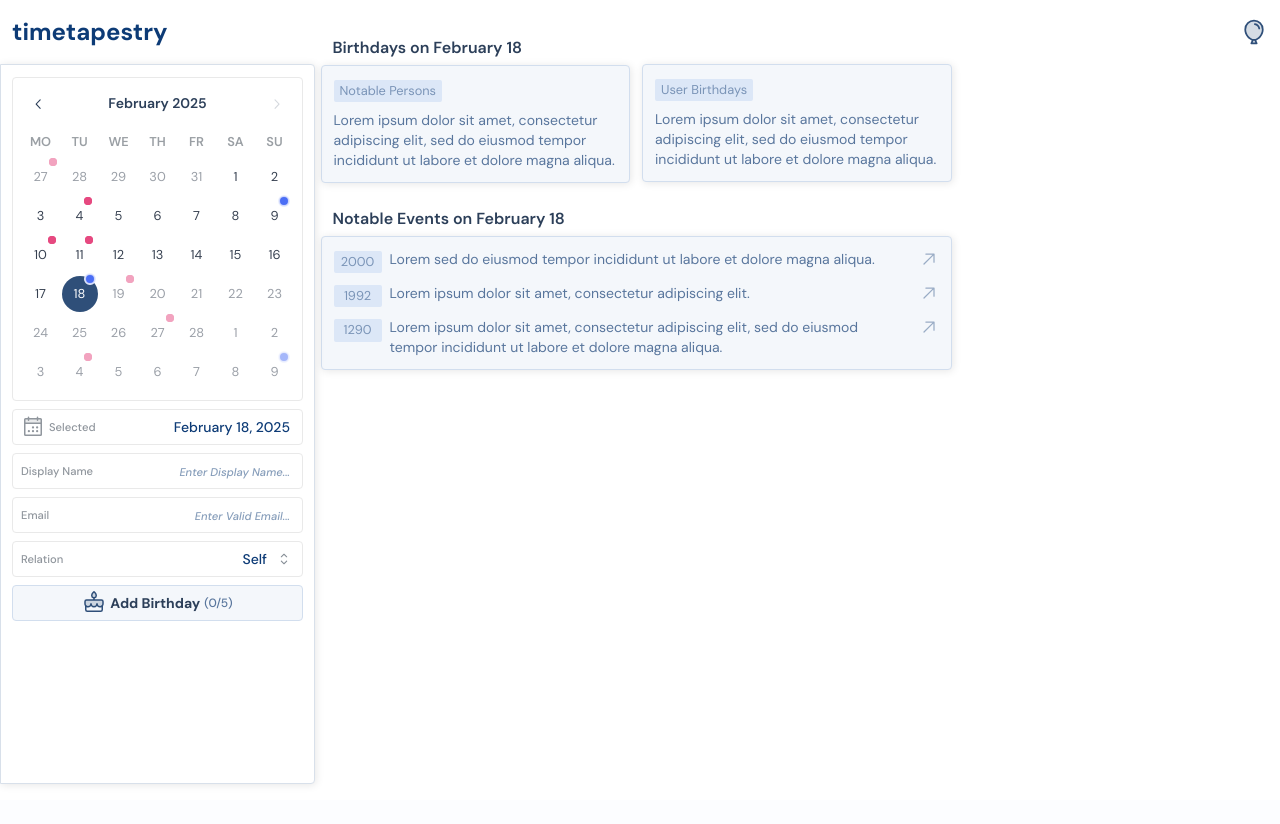
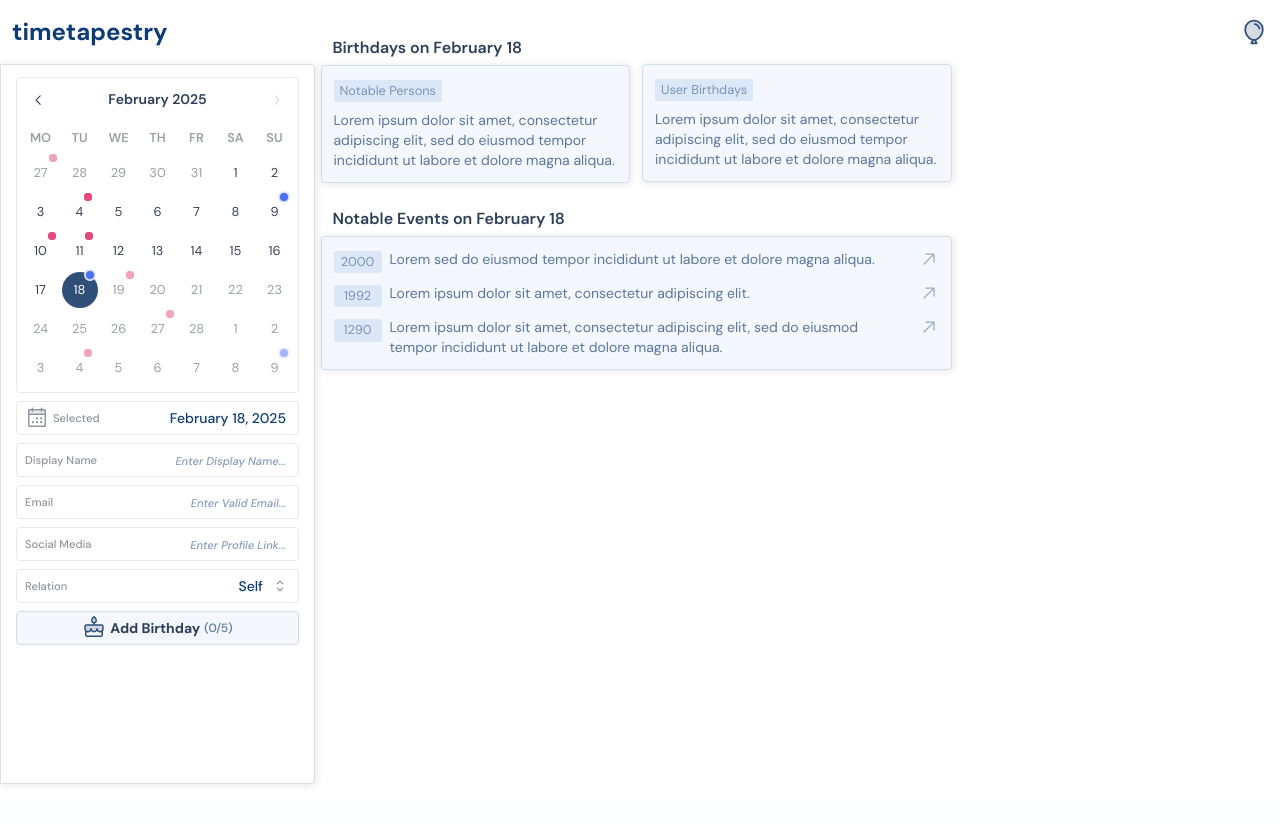
Before and after one commit to aniqatc/time-tapestry, a React (Vite) app: page / in a window 1280 px wide. Shown: the top 824 px of the page. Built offline with nearby package versions, Linux system fonts and the light colour scheme.

Commit message:
add additional input for link sharing + make space for it

```diff
--- a/src/components/Sidebar/BirthdayForm.tsx
+++ b/src/components/Sidebar/BirthdayForm.tsx
@@ -12,6 +12,7 @@ export default function BirthdayForm(): JSX.Element {
   const [focusedInput, setFocusedInput] = useState<string | null>(null);
   const [name, setName] = useState<string>('');
   const [email, setEmail] = useState<string>('');
+  const [link, setLink] = useState<string>('');
   const [relation, setRelation] = useState<string>(RELATIONS[0]);
 
   return (
@@ -62,6 +63,20 @@ export default function BirthdayForm(): JSX.Element {
         />
       </InputWrapper>
 
+      <InputWrapper id="link" label="Social Media" isFocused={focusedInput === 'link'}>
+        <input
+          type="text"
+          id="link"
+          placeholder="Enter Profile Link..."
+          className="placeholder:text-xxs w-full p-1 text-end outline-0 placeholder:italic"
+          value={link}
+          onChange={event => setLink(event?.target.value)}
+          onFocus={() => setFocusedInput('link')}
+          onBlur={() => setFocusedInput(null)}
+          autoComplete="off"
+        />
+      </InputWrapper>
+
       <InputWrapper id="relation" label="Relation" isFocused={focusedInput === 'relation'}>
         <Select
           id="relation"
--- a/src/components/Sidebar/Calendar.tsx
+++ b/src/components/Sidebar/Calendar.tsx
@@ -36,7 +36,7 @@ export default function Calendar(): JSX.Element {
 
   return (
     <DatesProvider settings={{ consistentWeeks: true }}>
-      <div className="border-gray-light rounded-sm border p-2">
+      <div className="border-gray-light rounded-sm border p-1">
         <DatePicker
           value={selectedDate}
           onChange={setSelectedDate}
--- a/src/components/reusable/InputWrapper.tsx
+++ b/src/components/reusable/InputWrapper.tsx
@@ -14,7 +14,7 @@ export default function InputWrapper({ ...props }: InputProps): JSX.Element {
 
   return (
     <div
-      className={`border-gray-light text-gray-medium flex h-9 w-full items-center justify-between gap-2 rounded-sm border px-2 py-1 text-sm transition-all ${isFocused ? 'outline-primary-300 outline-1' : 'outline-0'} ${!icon && !isFocused && 'hover:shadow-primary hover:outline-primary-200 hover:outline-1'} ${className}`}
+      className={`border-gray-light text-gray-medium flex h-8.5 w-full items-center justify-between gap-2 rounded-sm border px-2 py-1 text-sm transition-all ${isFocused ? 'outline-primary-300 outline-1' : 'outline-0'} ${!icon && !isFocused && 'hover:shadow-primary hover:outline-primary-200 hover:outline-1'} ${className}`}
     >
       <label htmlFor={id} className="flex items-center justify-between gap-1">
         {icon && <span>{icon}</span>}
--- a/src/components/reusable/PrimaryButton.tsx
+++ b/src/components/reusable/PrimaryButton.tsx
@@ -17,7 +17,7 @@ export default function PrimaryButton({
   return (
     <button
       {...rest}
-      className={`hover:bg-primary-150 hover:border-primary-300 hover:shadow-primary active:bg-primary-100 bg-primary-75 border-primary-100 focus-visible:outline-primary-300 flex h-9 cursor-pointer items-center justify-center gap-1 rounded-sm border px-2 py-1 transition-all focus-visible:outline-1 active:translate-y-0.5 active:shadow-sm ${className}`}
+      className={`hover:bg-primary-150 hover:border-primary-300 hover:shadow-primary active:bg-primary-100 bg-primary-75 border-primary-100 focus-visible:outline-primary-300 flex h-8.5 cursor-pointer items-center justify-center gap-1 rounded-sm border px-2 py-1 transition-all focus-visible:outline-1 active:translate-y-0.5 active:shadow-sm ${className}`}
     >
       {icon && <span className="text-primary-700">{icon}</span>}
       <span className="text-primary-900 flex items-center gap-1 text-sm font-bold">{children}</span>
```
